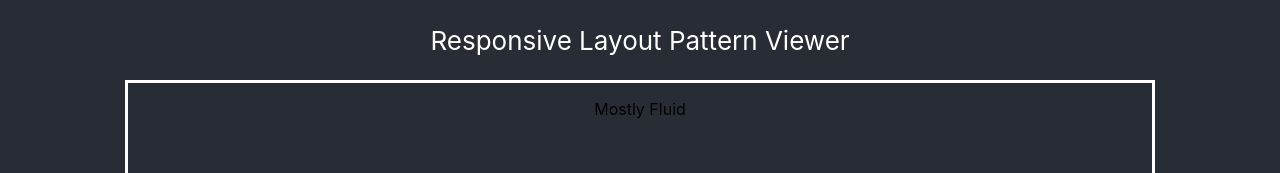
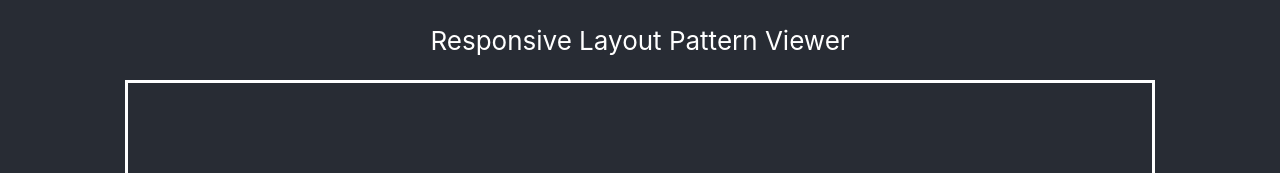
Before and after one commit to FranciszekPin/responsive-layout-viewer, a React (Create React App) app: page / in a window 1280 px wide. Shown: the top 173 px of the page. Built offline with nearby package versions, Linux system fonts and the light colour scheme.

Commit message:
Add layout structure

```diff
--- a/src/layoutBrowser/LayoutBrowser.js
+++ b/src/layoutBrowser/LayoutBrowser.js
@@ -5,6 +5,7 @@ import LayoutPreview from "./layout-preview/LayoutPreview";
 import {Component} from "react";
 import MostlyFluid from "./layout-preview/layout-patterns/MostlyFluid";
 import ColumnDrop from "./layout-preview/layout-patterns/ColumnDrop";
+import layoutStructure from "./layout-preview/layout-patterns/layoutStructure";
 
 class LayoutBrowser extends Component {
     constructor(props) {
@@ -12,7 +13,7 @@ class LayoutBrowser extends Component {
         this.state = {layoutNumber: 0};
         this.numberOfLayouts = 2;
 
-        this.layouts = [<MostlyFluid />, <ColumnDrop />];
+        this.layouts = [<MostlyFluid layoutStructure={layoutStructure}/>, <ColumnDrop layoutStructure={layoutStructure}/>];
     }
 
     incrementLayoutNumber = () => {
--- a/src/layoutBrowser/layout-preview/LayoutPreview.js
+++ b/src/layoutBrowser/layout-preview/LayoutPreview.js
@@ -5,7 +5,7 @@ function LayoutPreview(props) {
         <div className="LayoutPreview">
             {props.layoutToShow}
         </div>
-    )
+    );
 }
 
 export default LayoutPreview;
--- a/src/layoutBrowser/layout-preview/layout-patterns/MostlyFluid.js
+++ b/src/layoutBrowser/layout-preview/layout-patterns/MostlyFluid.js
@@ -1,7 +1,7 @@
-function MostlyFluid() {
+function MostlyFluid(props) {
     return (
         <div className="MostlyFluid">
-            <p>Mostly Fluid</p>
+            {props.layoutStructure}
         </div>
     );
 }
--- /dev/null
+++ b/src/layoutBrowser/layout-preview/layout-patterns/layoutStructure.js
@@ -0,0 +1,11 @@
+const layoutStructure = (
+    <div className="container" >
+        <div className="c1"></div>
+        <div className="c2"></div>
+        <div className="c3"></div>
+        <div className="c4"></div>
+        <div className="c5"></div>
+    </div>
+);
+
+export default layoutStructure;
```
